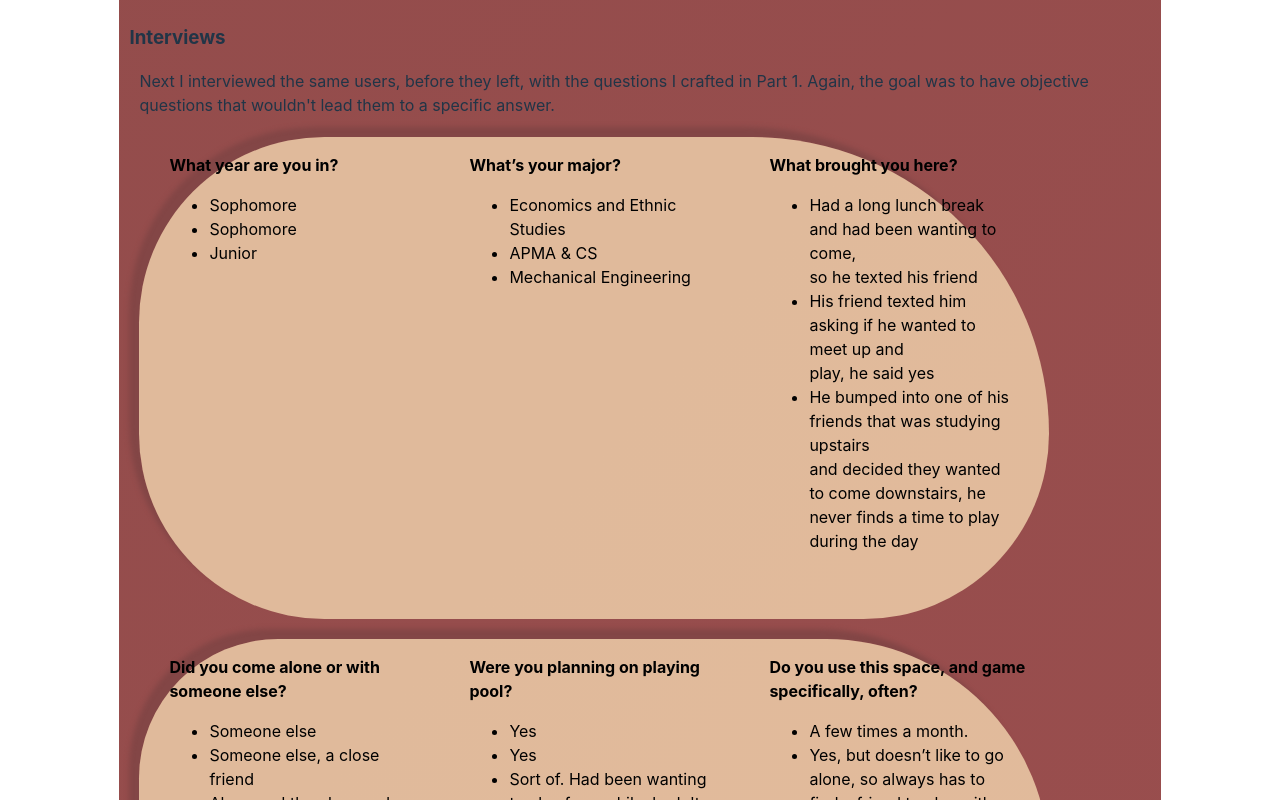
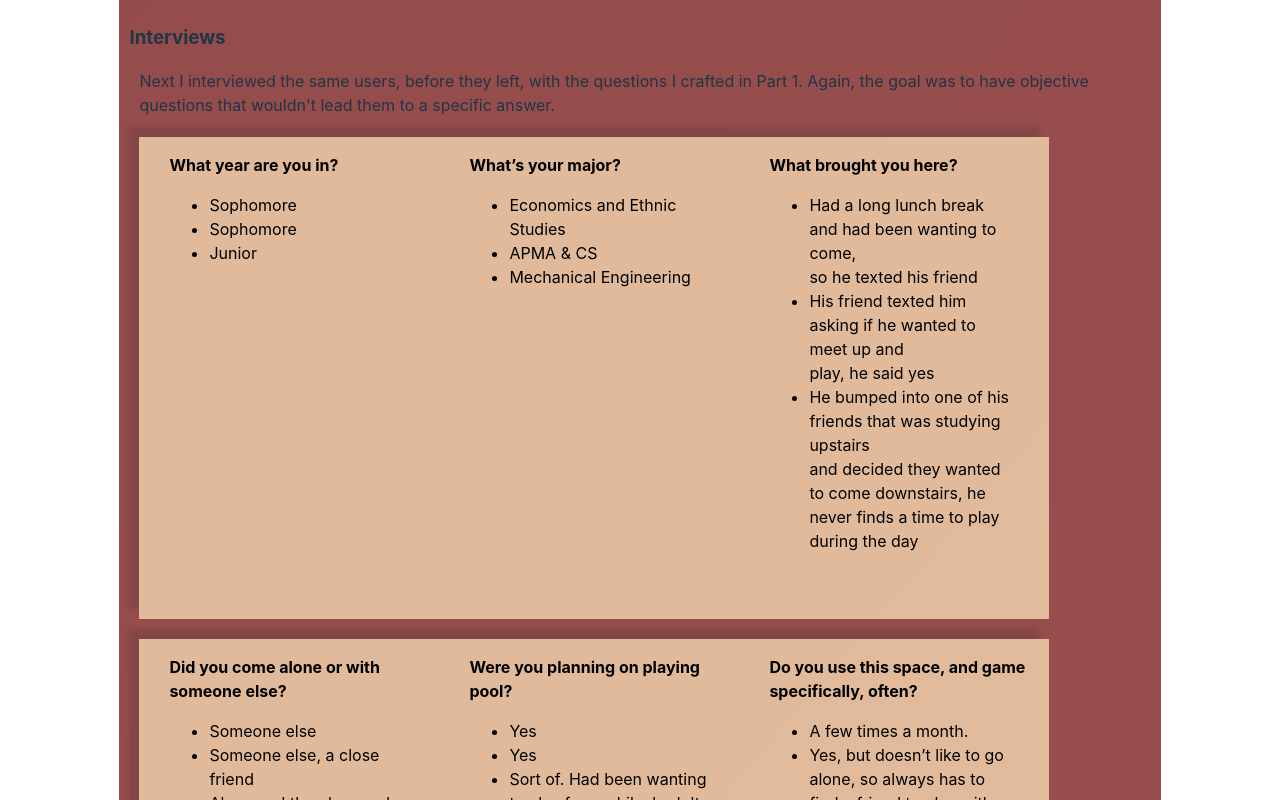
Before and after one commit to happydolphin111/PersonasAndStoryboarding, a React (Vite) app: page / in a window 1280 px wide. Shown: the part 3220-4020 px from the top of the page. Built offline with nearby package versions, Linux system fonts and the light colour scheme.

Commit message:
Update App.css

```diff
--- a/src/App.css
+++ b/src/App.css
@@ -171,7 +171,6 @@
   color: black;
   padding-left: 10px;
   margin: 20px;
-  border-radius: 25cm 40cm 25cm 25cm;
   padding-bottom: 20px;
   box-shadow: -10px -10px 5px #834646;
 }
```
